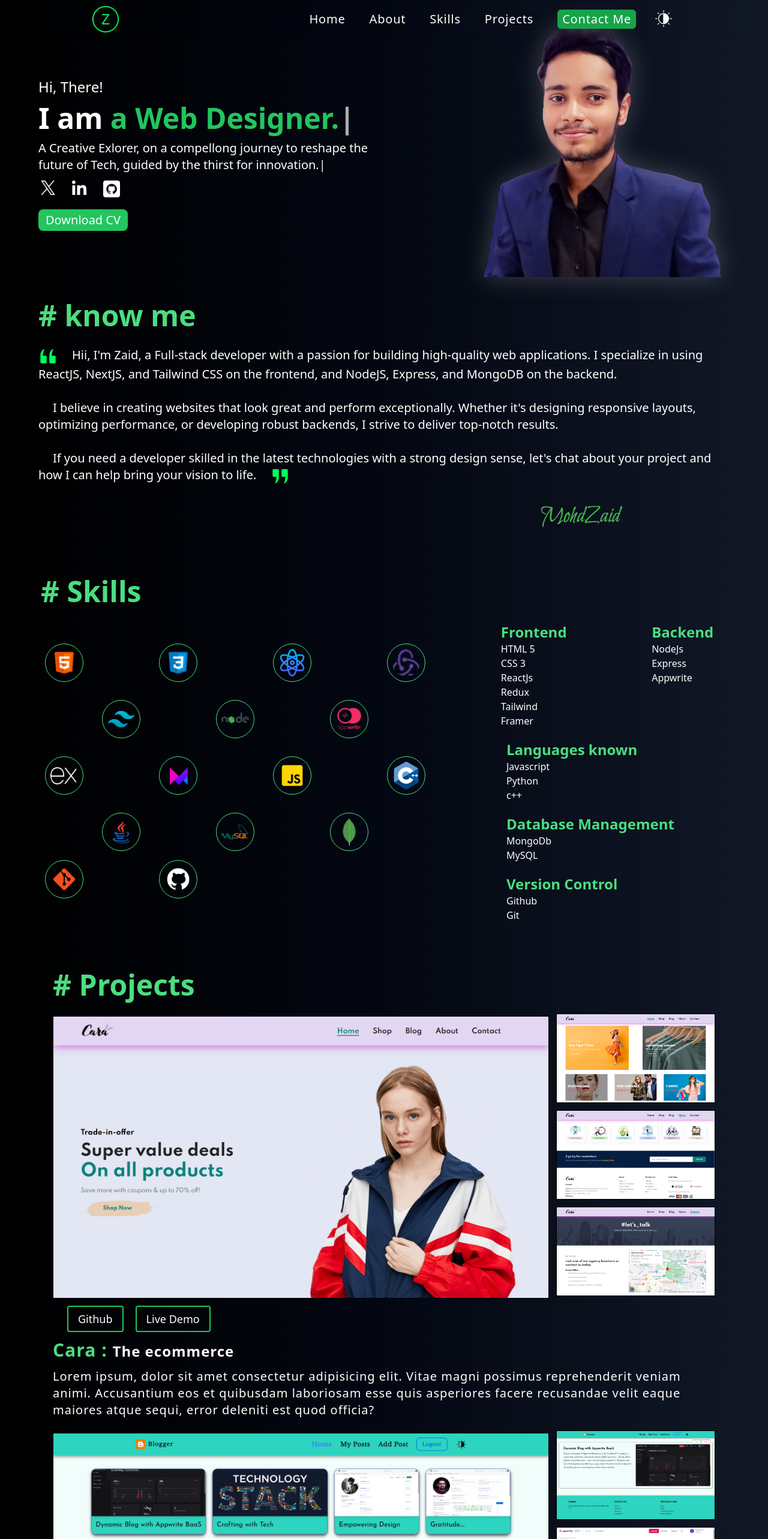
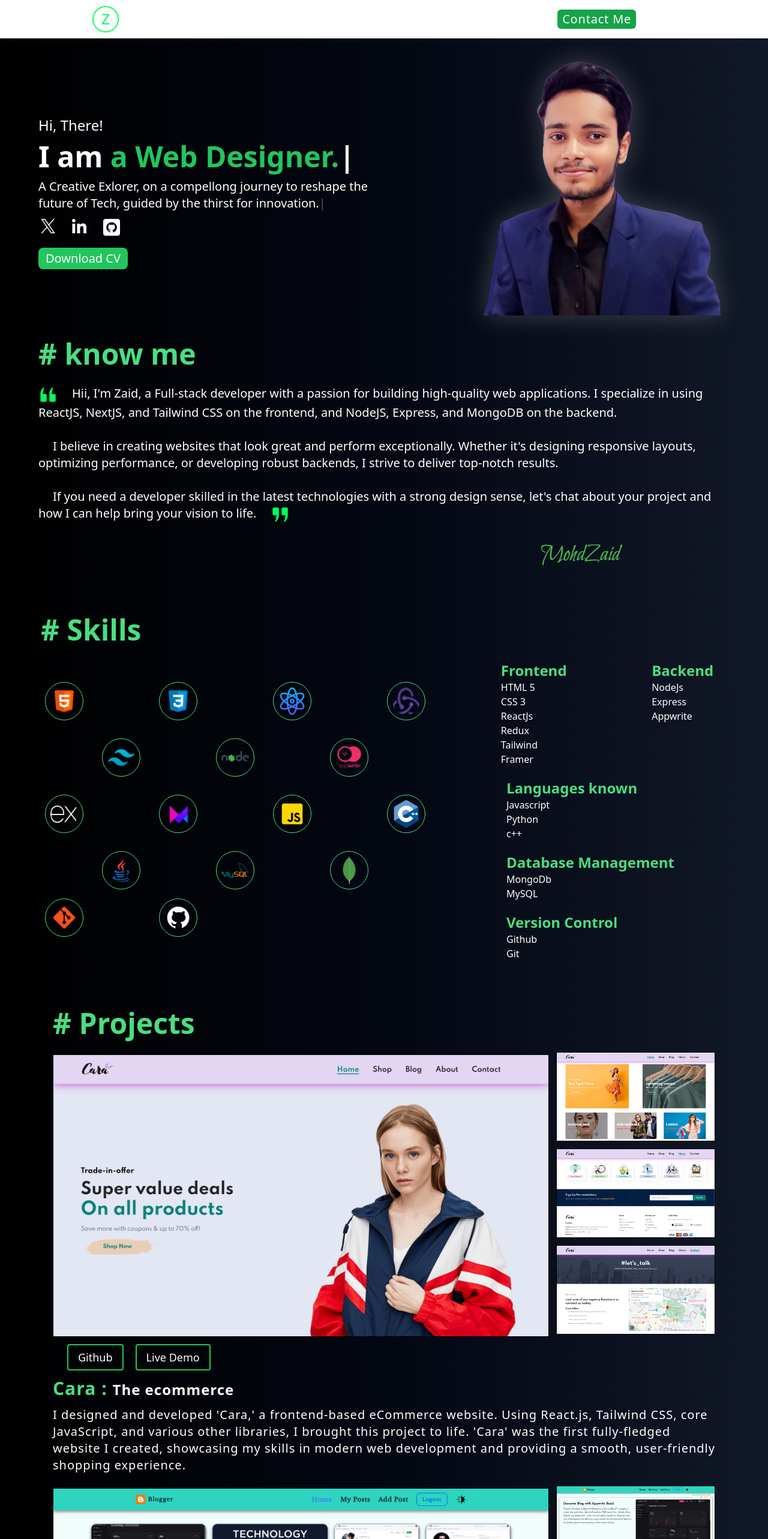
Before and after one commit to MohdZaid259/Portfolio, a React (Vite) app: page / in a window 1280 px wide. Shown: the top 2566 px of the page at 60% size. Built offline with nearby package versions, Linux system fonts and the light colour scheme.

Commit message:
fix project

```diff
--- a/src/components/Navbar.jsx
+++ b/src/components/Navbar.jsx
@@ -29,7 +29,7 @@ export default function Header() {
   ]
 
   return (
-      <section className="fixed w-full z-10 flex justify-around items-center py-2 backdrop-blur-sm tracking-normal md:tracking-wider">
+      <section className="sticky top-0 w-full z-10 flex justify-around items-center py-2 backdrop-blur-sm tracking-normal md:tracking-wider">
           <a href='/'>
             <motion.img initial={{opacity:0,scale:0}} animate={{opacity:1,scale:1}} transition={{duration:0.5}} className="w-8 sm:w-12 invert dark:invert-0" src={z} alt="" />
           </a>
@@ -45,7 +45,7 @@ export default function Header() {
               onClick={handleHam}
               className={`dark:bg-inherit dark:text-white sm:text-base w-auto rounded-lg sm:rounded-none p-5 sm:p-0 absolute sm:static top-16 right-2 ${
                 ham
-                  ? "opacity-100 translate-y-0 -translate-x-20 backdrop-blur-sm"
+                  ? "opacity-100 translate-y-0 backdrop-blur-sm"
                   : "opacity-0 sm:opacity-100 -translate-y-[140%] sm:translate-y-0"
               } flex flex-col sm:flex-row items-end sm:items-center gap-3 sm:gap-4 sm:text-lg transition-all duration-200 ease-in-out`}
             >
--- a/src/components/Project.jsx
+++ b/src/components/Project.jsx
@@ -13,7 +13,7 @@ const projects = [
   {
     title: "Cara",
     subtitle: "The ecommerce",
-    description: "Lorem ipsum, dolor sit amet consectetur adipisicing elit. Vitae magni possimus reprehenderit veniam animi. Accusantium eos et quibusdam laboriosam esse quis asperiores facere recusandae velit eaque maiores atque sequi, error deleniti est quod officia?",
+    description: "I designed and developed 'Cara,' a frontend-based eCommerce website. Using React.js, Tailwind CSS, core JavaScript, and various other libraries, I brought this project to life. 'Cara' was the first fully-fledged website I created, showcasing my skills in modern web development and providing a smooth, user-friendly shopping experience.",
     images: [ecommercehero, ecommerce1, ecommerce2, ecommerce3],
     liveDemo: "https://live-demo-cara.com",
     github: "https://github.com/cara-repo"
@@ -21,7 +21,15 @@ const projects = [
   {
     title: "Blogger",
     subtitle: "The Blogging website",
-    description: "Lorem ipsum, dolor sit amet consectetur adipisicing elit. Vitae magni possimus reprehenderit veniam animi. Accusantium eos et quibusdam laboriosam esse quis asperiores facere recusandae velit eaque maiores atque sequi, error deleniti est quod officia?",
+    description: "Built and deployed a production-quality blog application using Appwrite (backend-as-a-service). Utilizing a modern tech stack, including React.js, Tailwind CSS, and various other libraries, I engineered the application for seamless performance and robust functionality.",
+    images: [bloggerhero, blogger1, blogger2, blogger3],
+    liveDemo: "https://live-demo-cara.com",
+    github: "https://github.com/cara-repo"
+  },
+  {
+    title: "Youtube",
+    subtitle: "A Legit Youtube Clone",
+    description: "Built a full-stack web application with Express.js and React.js, seamlessly integrating MongoDB using Mongoose and optimizing for SEO to enhance visibility. Collaborating closely with 3 friends in pair programming sessions, we took Git to the next level, refining our development workflow and achieving outstanding results.",
     images: [bloggerhero, blogger1, blogger2, blogger3],
     liveDemo: "https://live-demo-cara.com",
     github: "https://github.com/cara-repo"
```
Also changed, not shown: 1 other file (tests, documents, lock files or other folders).
